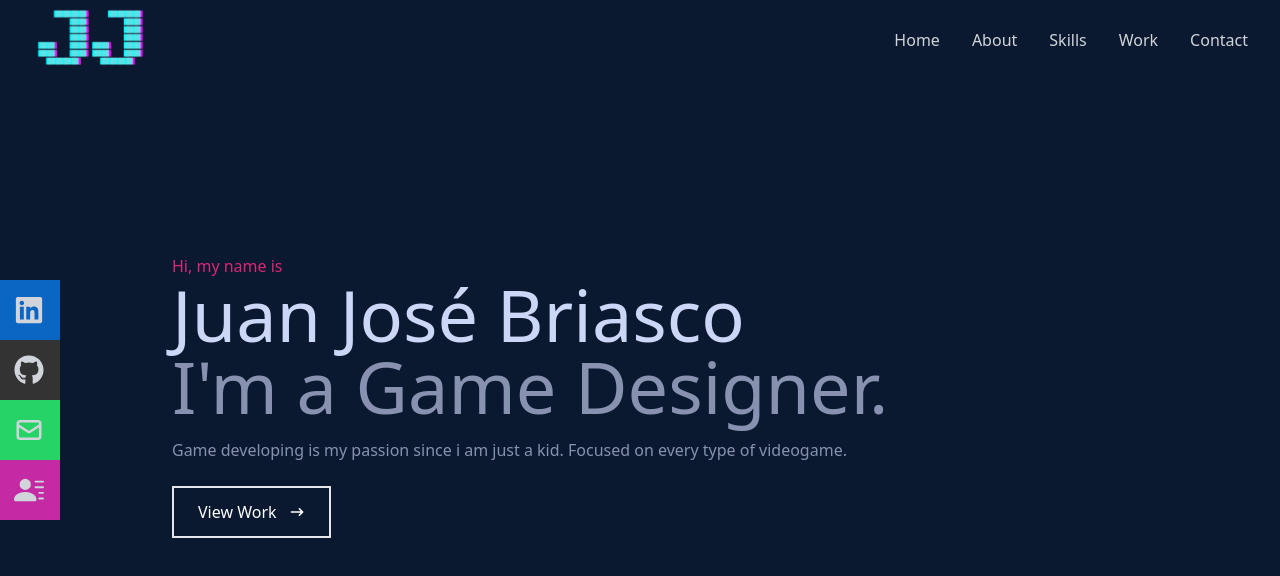
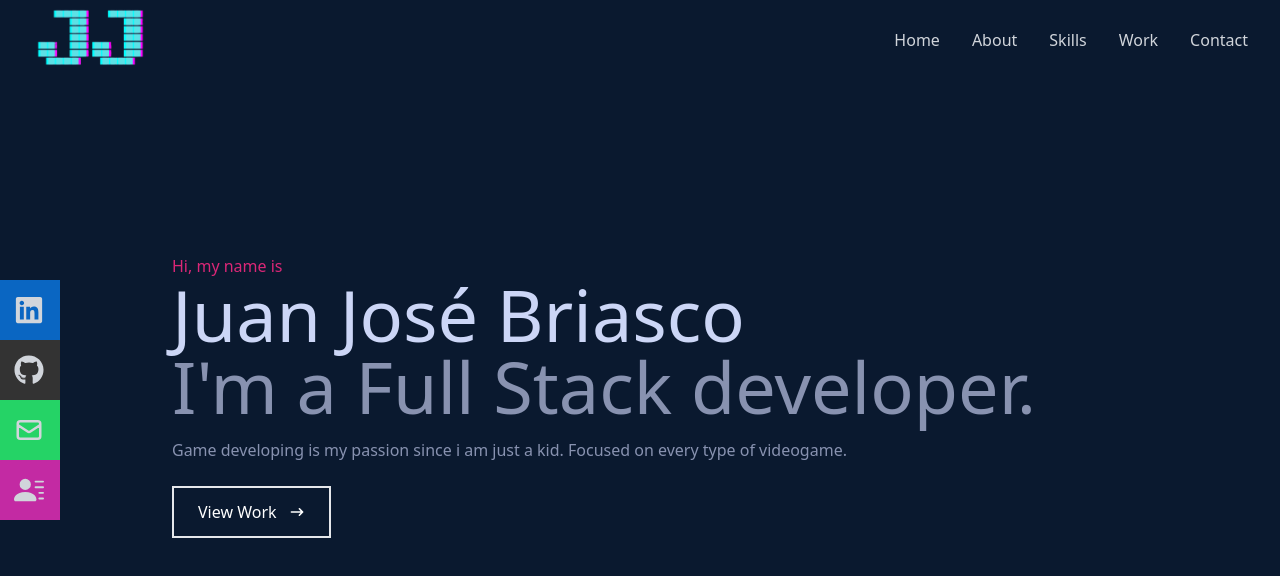
Before and after one commit to JJBandana/portfolio, a React (Create React App) app: page / in a window 1280 px wide. Shown: the top 576 px of the page. Built offline with nearby package versions, Linux system fonts and the light colour scheme.

Commit message:
Update Home.jsx

```diff
--- a/src/components/Home.jsx
+++ b/src/components/Home.jsx
@@ -10,7 +10,7 @@
         <div className='max-w-[1000px] mx-auto px-8 flex flex-col justify-center h-full'>
             <p className='text-pink-600'>Hi, my name is</p>
             <h1 className='text-4xl sm:text-7xl font-fold text-[#ccd6f6]'>Juan José Briasco</h1>
-            <h2 className='text-4xl sm:text-7xl font-fold text-[#8892b0]'>I'm a Game Designer.</h2>
+            <h2 className='text-4xl sm:text-7xl font-fold text-[#8892b0]'>I'm a Full Stack developer.</h2>
             <p className='text-[#8892b0] py-4 max-w-[700px]'>Game developing is my passion since i am just a kid. Focused on every type of videogame.</p>
             <div>
               <Link to='work' smooth={true} duration={1000}>
```
